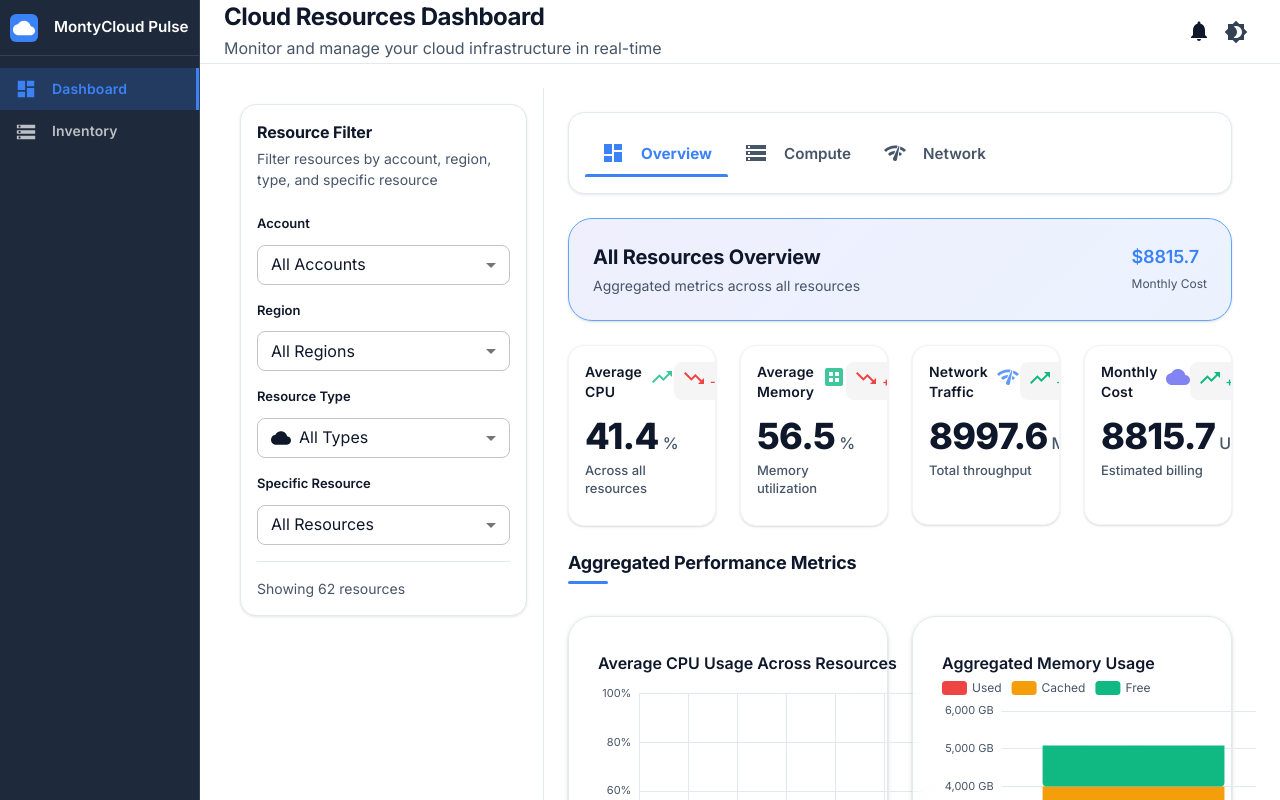
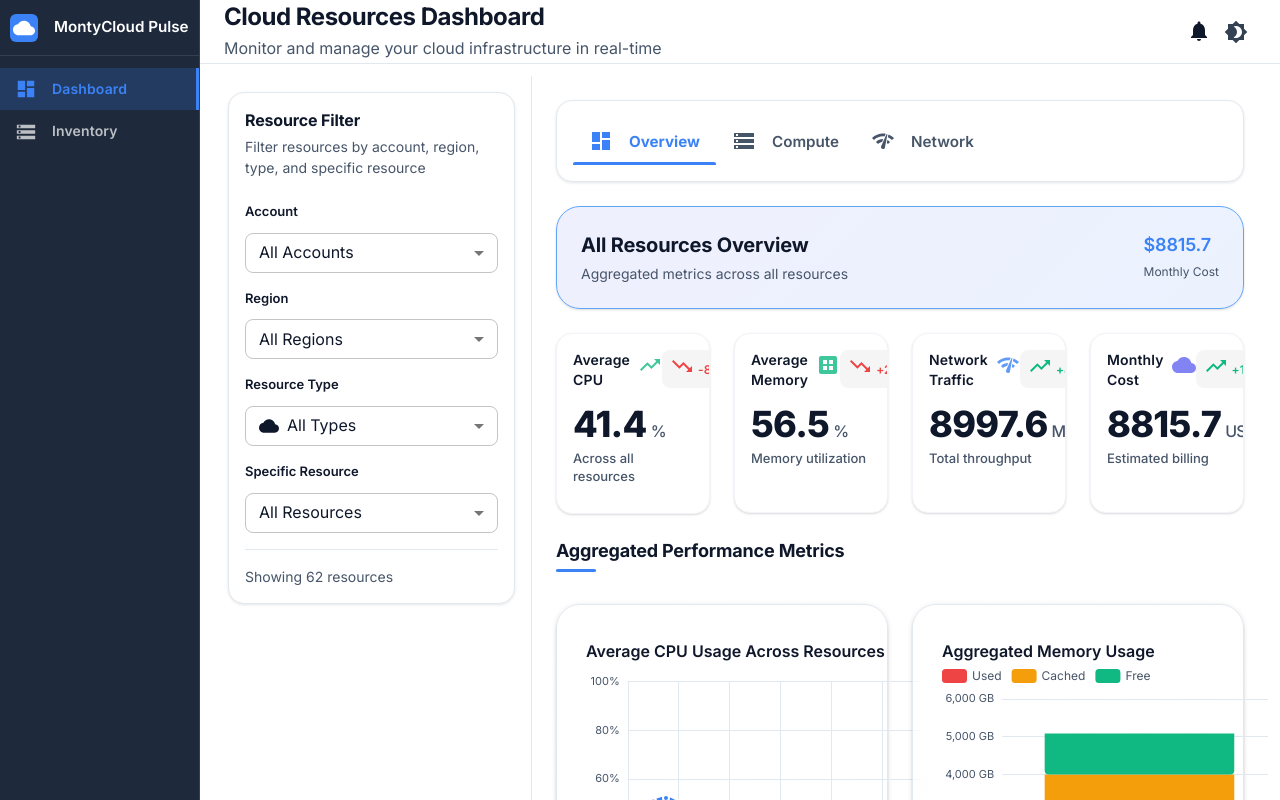
Before and after one commit to vka007/montyCloudPulse, a React (Vite) app: page /dashboard in a window 1280 px wide. Built offline with nearby package versions, Linux system fonts and the light colour scheme.

Commit message:
minor change

```diff
--- a/src/components/common/SidebarLayout.styles.ts
+++ b/src/components/common/SidebarLayout.styles.ts
@@ -166,7 +166,7 @@ export const sidebarLayoutStyles = {
 
   contentArea: {
     flex: 1,
-    padding: '24px',
+    padding: '12px',
     overflow: 'auto',
     backgroundColor: 'background.default',
   } as SxProps<Theme>,
```
